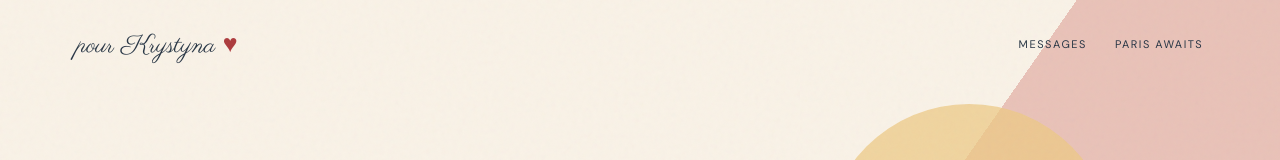
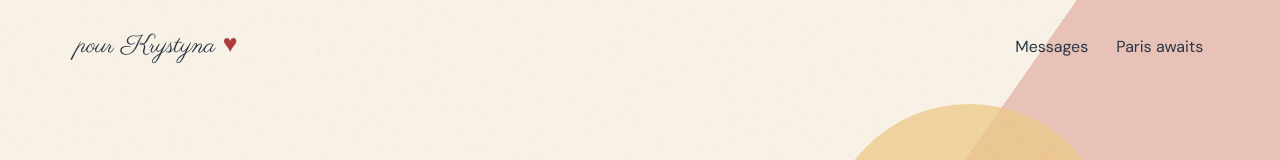
Before and after one commit to jumiknows/farewell-krystyna, a Next.js app: page / in a window 1280 px wide. Shown: the top 160 px of the page. Built offline with nearby package versions, Linux system fonts and the light colour scheme.

Commit message:
Update: Navigation to use buttons for scrolling

```diff
--- a/app/page.tsx
+++ b/app/page.tsx
@@ -18,6 +18,7 @@ export default function Home() {
   const [volume, setVolume] = useState(0.28);
   const audioRef = useRef<{ context: AudioContext; gain: GainNode; timer: number } | null>(null);
   useEffect(() => { if (!finale) return; const timer = window.setTimeout(() => setFinale(false), 5200); return () => window.clearTimeout(timer); }, [finale]);
+  useEffect(() => { if (window.location.hash) window.history.replaceState(null, "", `${window.location.pathname}${window.location.search}`); }, []);
   useEffect(() => { fetch("/api/messages").then(r => r.ok ? r.json() : null).then(data => { if (data?.messages?.length) setNotes(data.messages); }).catch(() => null); }, []);
   useEffect(() => { if (audioRef.current) audioRef.current.gain.gain.setTargetAtTime(volume, audioRef.current.context.currentTime, .08); }, [volume]);
 
@@ -31,11 +32,12 @@ export default function Home() {
     playTone(); const timer = window.setInterval(playTone, 760); audioRef.current = { context, gain, timer }; setPlaying(true);
   }
   function stopMusic() { const audio = audioRef.current; if (audio) { window.clearInterval(audio.timer); audio.gain.gain.setTargetAtTime(0, audio.context.currentTime, .05); window.setTimeout(() => audio.context.close(), 180); } audioRef.current = null; setPlaying(false); }
+  function scrollToSection(id: string) { document.getElementById(id)?.scrollIntoView({ behavior: "smooth" }); }
   useEffect(() => () => { if (audioRef.current) { window.clearInterval(audioRef.current.timer); audioRef.current.context.close(); } }, []);
   return (
     <main>
       <div className="paper-grain" />
-      <nav className="topbar"><a className="wordmark" href="#home">pour Krystyna <span>♥</span></a><div className="navlinks"><a href="#memories">Messages</a><a href="#paris">Paris awaits</a></div></nav>
+      <nav className="topbar"><a className="wordmark" href="/">pour Krystyna <span>♥</span></a><div className="navlinks"><button type="button" onClick={() => scrollToSection("memories")}>Messages</button><button type="button" onClick={() => scrollToSection("paris")}>Paris awaits</button></div></nav>
       <aside className="sound-control" aria-label="Music controls"><button onClick={playing ? stopMusic : startMusic} aria-label={playing ? "Mute music" : "Play music"}><span className={playing ? "sound-wave active" : "sound-wave"}>♪</span>{playing ? "Music on" : "Play music"}</button>{playing && <label><span className="sr-only">Music volume</span><input type="range" min="0" max="0.55" step="0.01" value={volume} onChange={e => setVolume(Number(e.target.value))}/></label>}</aside>
       <section className="hero" id="home">
         <div className="sun" />
```
